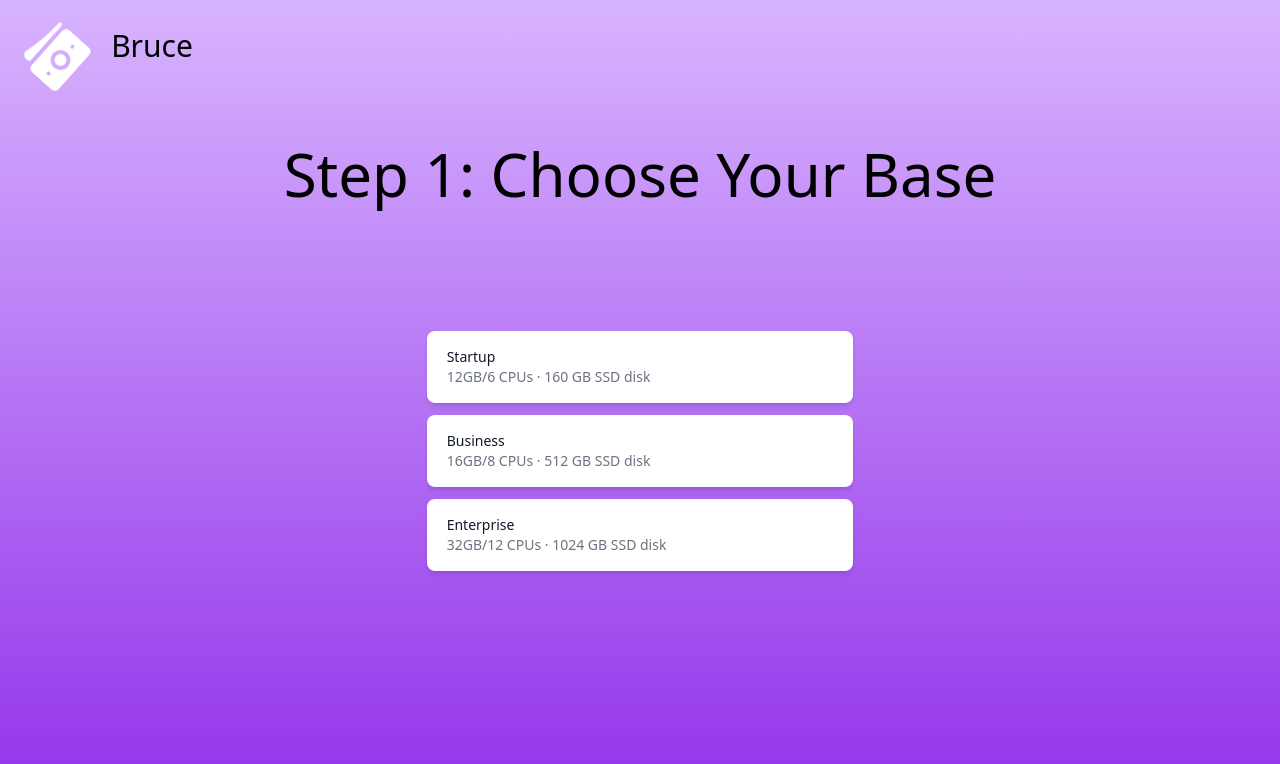
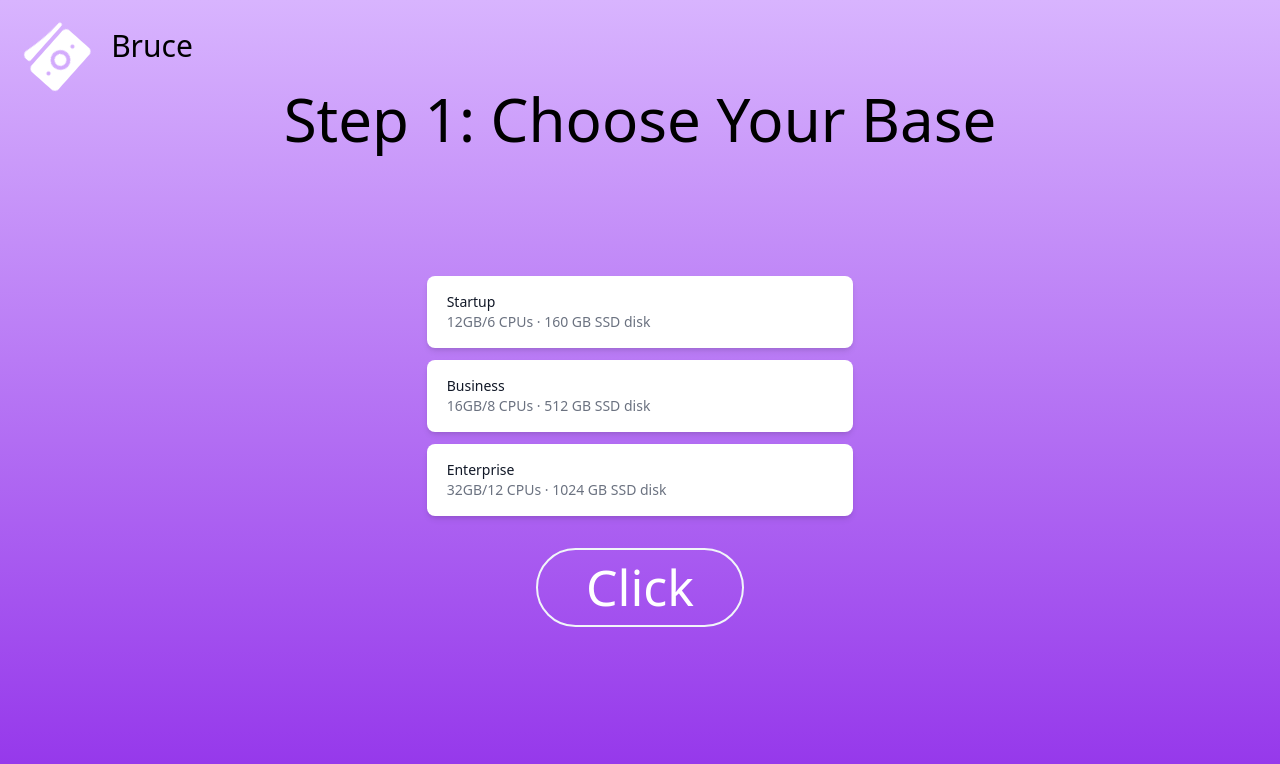
Before and after one commit to Bruce-CodeMan/framer-motion, a React (Vite) app: page /base in a window 1280 px wide. Shown: the top 764 px of the page. Built offline with nearby package versions, Linux system fonts and the light colour scheme.

Commit message:
add a button

```diff
--- a/src/components/Base/index.tsx
+++ b/src/components/Base/index.tsx
@@ -5,6 +5,7 @@
  */
 import { motion } from "framer-motion"
 import { RadioGroup } from "@headlessui/react"
+import { Link } from "react-router-dom"
 
 const plans = [
     {
@@ -109,6 +110,15 @@ const Base = () => {
                     ))}
                 </RadioGroup>
             </motion.div>
+            <Link to="/base">
+                <motion.button
+                    className="text-white rounded-full border-2 border-slate-100 px-12 cursor-pointer text-[50px] mt-8"
+                    whileHover={{ scale: 1.1 }}
+                    transition={{ type: "spring", stiffness: 400, damping: 10, duration: 0.5 }}
+                    initial={{ y: 100 }}
+                    animate={{ y: 0 }}
+                >Click</motion.button>
+            </Link>
         </div>
     )
 }
```
